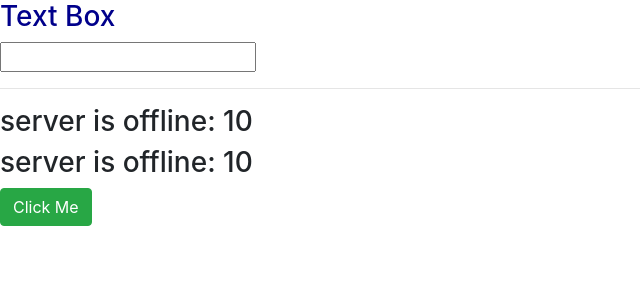
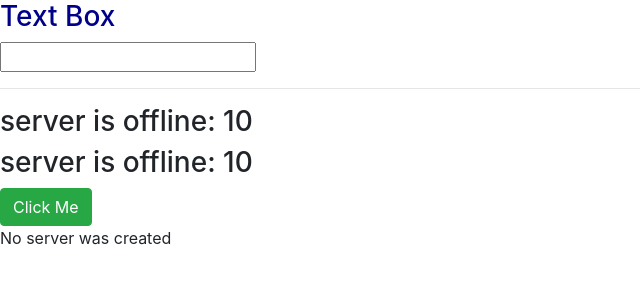
Before and after one commit to rasikag/angular4dev, an Angular app: page / in a window 1280 px wide. Shown: the top 300 px of the page, without its empty margins (0-640 px from the left). Built offline with nearby package versions, Linux system fonts and the light colour scheme.

Commit message:
event binding

```diff
--- a/src/app/servers/servers.component.html
+++ b/src/app/servers/servers.component.html
@@ -1,4 +1,7 @@
 <app-server></app-server>
 <app-server></app-server>
 
-<button class="btn btn-success" [disabled]="!allowNewServer">Click Me </button>
+<button class="btn btn-success" [disabled]="!allowNewServer"
+        (click)="onCreateServer()">Click Me </button>
+
+<p>{{serverCreationStatus}}</p>
--- a/src/app/servers/servers.component.ts
+++ b/src/app/servers/servers.component.ts
@@ -10,6 +10,7 @@
 export class ServersComponent implements OnInit {
 
   allowNewServer: boolean = false;
+  serverCreationStatus: string = 'No server was created';
 
   constructor() {
     // after 2s this will
@@ -21,4 +22,7 @@
   ngOnInit() {
   }
 
+  onCreateServer() {
+    this.serverCreationStatus = 'Server was created!';
+  }
 }
```
